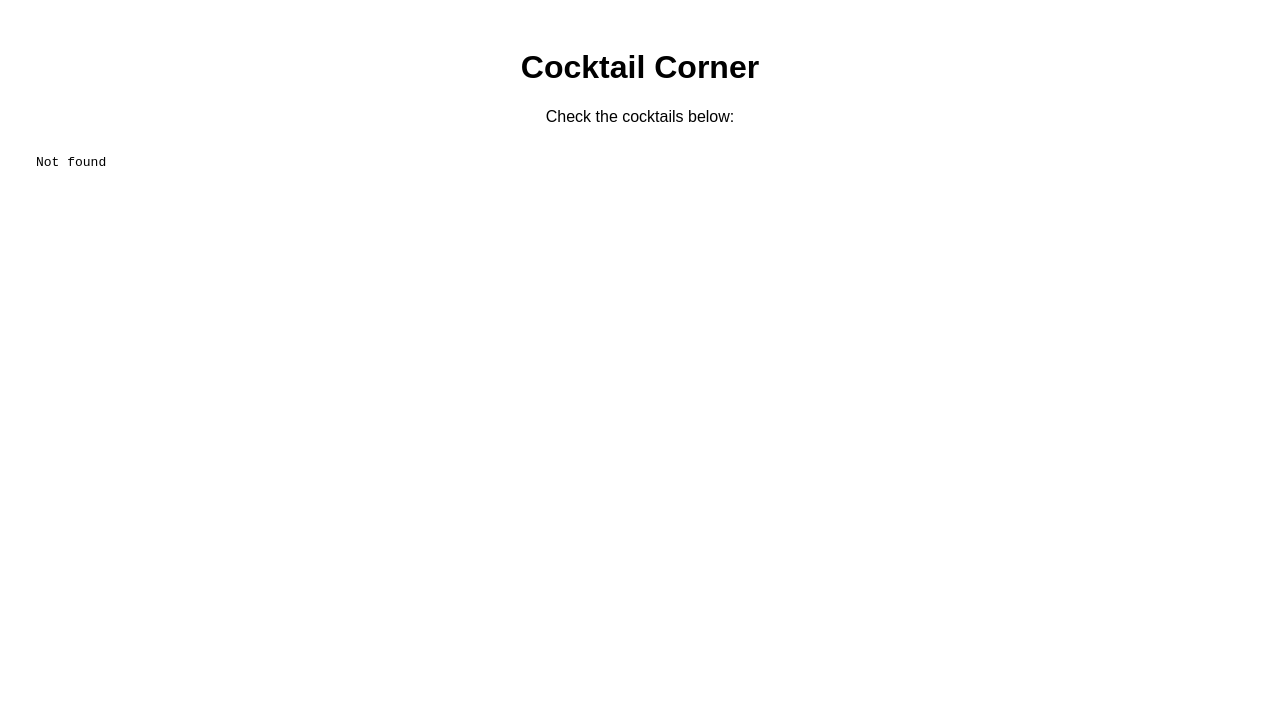
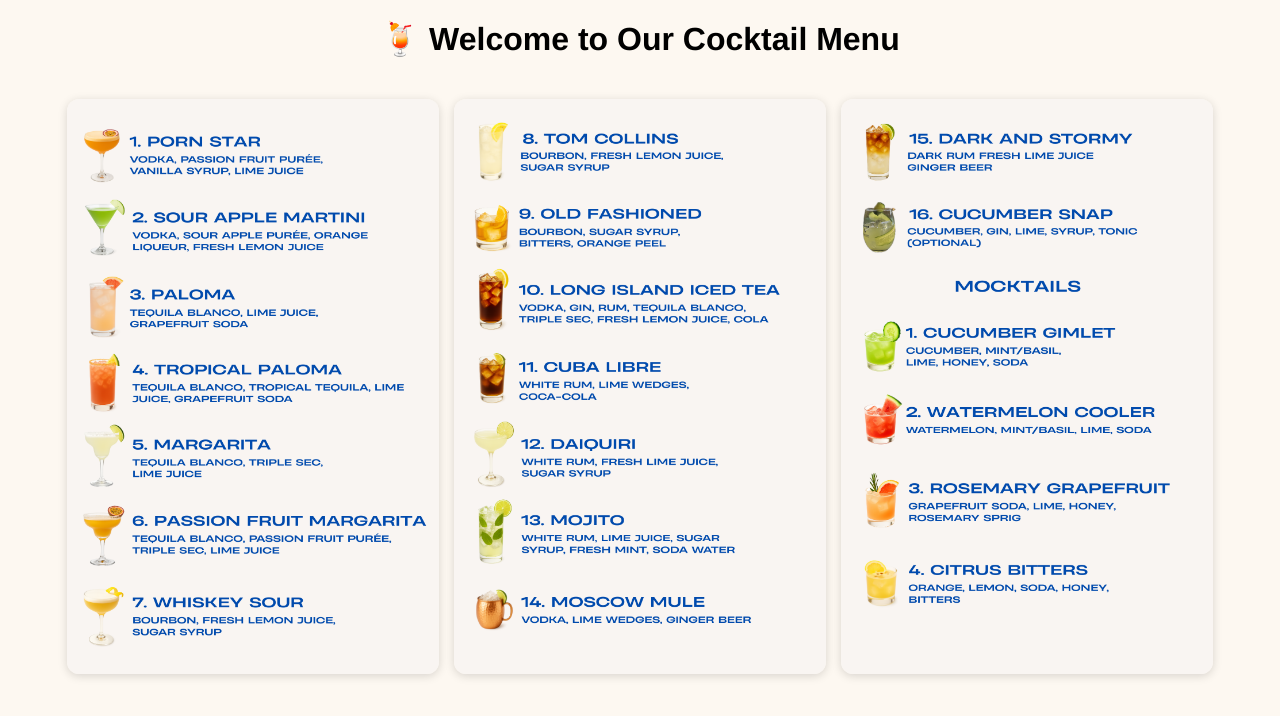
Before and after one commit to efmaria4/menu, a plain HTML site: page index.html in a window 1280 px wide. Drawn offline with Linux system fonts and the light colour scheme.

Commit message:
Update index.html

```diff
--- a/index.html
+++ b/index.html
@@ -1,24 +1,57 @@
 <!DOCTYPE html>
 <html lang="en">
 <head>
-  <meta charset="UTF-8">
-  <title>Menu</title>
+  <meta charset="UTF-8" />
+  <meta name="viewport" content="width=device-width, initial-scale=1.0" />
+  <title>Cocktail Menu</title>
   <style>
     body {
-      font-family: Arial, sans-serif;
+      font-family: 'Helvetica Neue', sans-serif;
+      margin: 0;
+      padding: 0;
+      background-color: #fdf8f1;
       text-align: center;
+    }
+
+    h1 {
+      margin-top: 20px;
+      font-size: 2rem;
+    }
+
+    .menu-images {
+      display: flex;
+      flex-direction: column;
+      align-items: center;
+      gap: 15px;
       padding: 20px;
     }
-    iframe {
-      width: 100%;
-      height: 90vh;
-      border: none;
+
+    .menu-images img {
+      max-width: 100%;
+      height: auto;
+      border-radius: 12px;
+      box-shadow: 0 2px 10px rgba(0, 0, 0, 0.15);
+    }
+
+    @media (min-width: 768px) {
+      .menu-images {
+        flex-direction: row;
+        flex-wrap: wrap;
+        justify-content: center;
+      }
+
+      .menu-images img {
+        max-width: 30%;
+      }
     }
   </style>
 </head>
 <body>
-  <h1>Cocktail Corner</h1>
-  <p>Check the cocktails below:</p>
-  <iframe src="menu.pdf"></iframe>
+  <h1>🍹 Welcome to Our Cocktail Menu</h1>
+  <div class="menu-images">
+    <img src="1.png" alt="Cocktail Menu Page 1">
+    <img src="2.png" alt="Cocktail Menu Page 2">
+    <img src="3.png" alt="Cocktail Menu Page 3">
+  </div>
 </body>
 </html>
```
